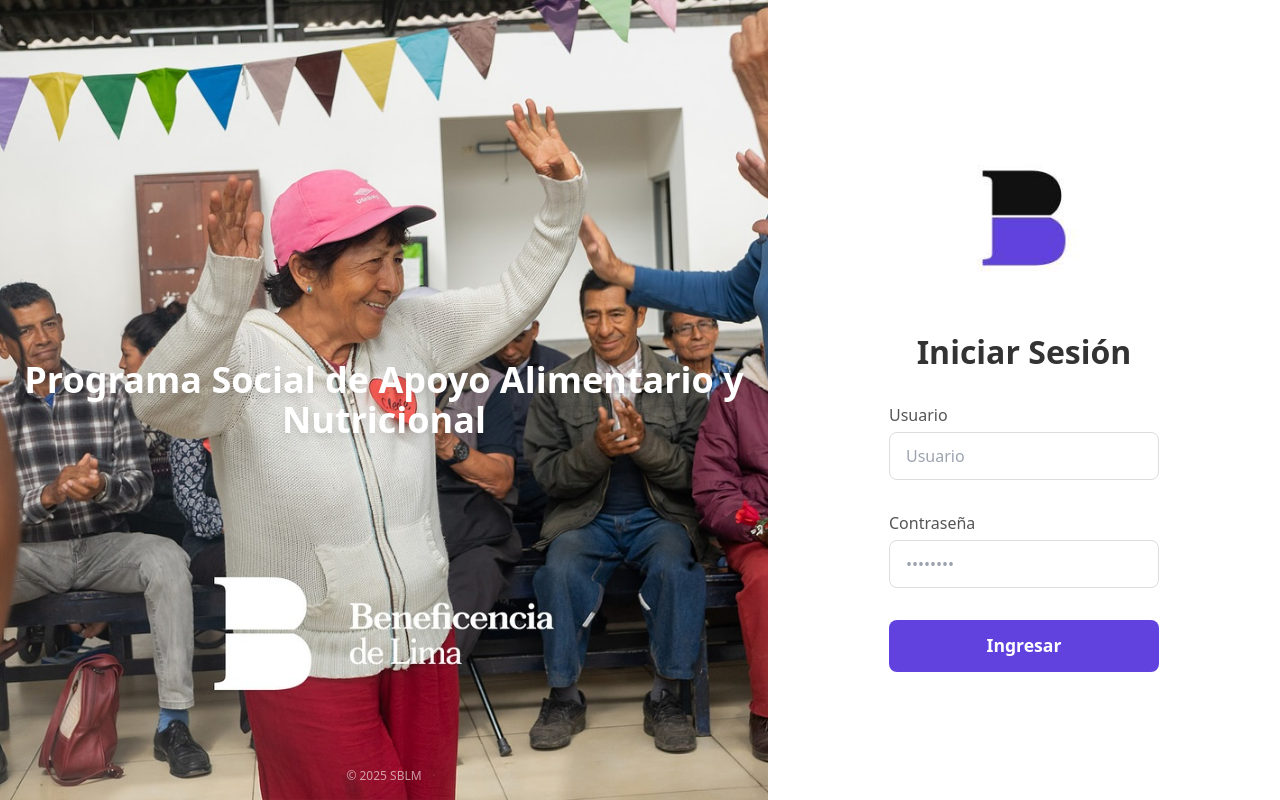
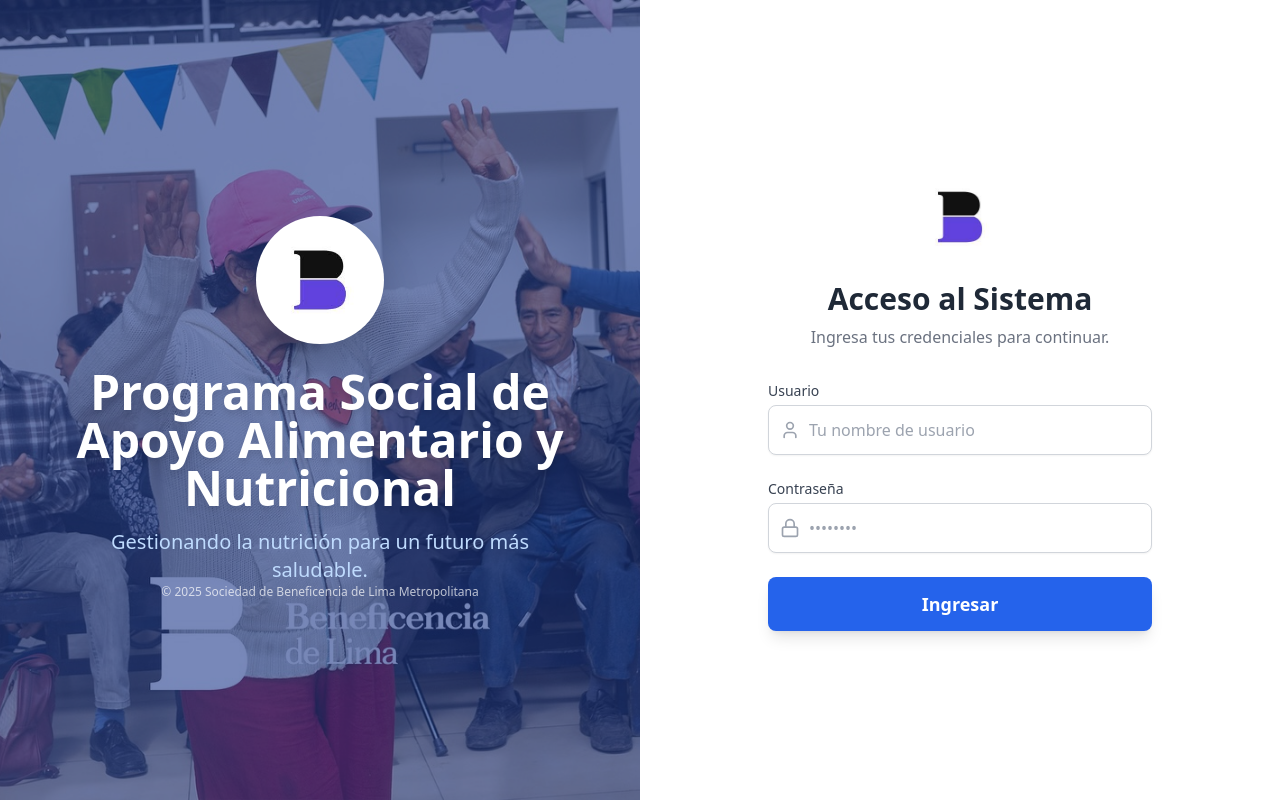
Before and after one commit to rcaichihua/nutricional-frontend, a React (Vite) app: page /login in a window 1280 px wide. Built offline with nearby package versions, Linux system fonts and the light colour scheme; no server answers.

Commit message:
Modificacion de Login y copiar recetas - beta

```diff
--- a/src/pages/Login.jsx
+++ b/src/pages/Login.jsx
@@ -1,14 +1,14 @@
 import React, { useState } from 'react';
 import { useNavigate } from 'react-router-dom';
-import { login } from '../api/auth';
-import './Login.css';
+import { login } from '../api/auth.ts';
+import { User, Lock, LoaderCircle } from 'lucide-react';
 
 const Login = () => {
   const [user, setUser] = useState('');
   const [password, setPassword] = useState('');
   const [error, setError] = useState('');
   const [loading, setLoading] = useState(false);
-  const navigate = useNavigate();
+  const navigate = useNavigate(); // Se mantiene por si se usa en otro lugar, aunque no en handleSubmit
 
   const handleSubmit = async (e) => {
     e.preventDefault();
@@ -22,8 +22,12 @@ const Login = () => {
     setLoading(true);
     try {
       await login(user, password);
-      navigate('/');
-      window.location.reload();
+
+      // --- CORRECCIÓN CLAVE AQUÍ ---
+      // Se reemplazan navigate('/') y window.location.reload() por una sola línea.
+      // Esto fuerza al navegador a ir a la página principal y recargarla desde cero,
+      // asegurando que se lea el nuevo estado de autenticación.
+      window.location.href = '/';
 
     } catch (err) {
       setError(err.message || 'Error en el inicio de sesión. Inténtalo de nuevo.');
@@ -33,49 +37,71 @@ const Login = () => {
   };
 
   return (
-    <div className="min-h-screen w-full bg-gradient-to-br from-blue-50 via-white to-green-50">
-      <div className="grid grid-cols-1 md:grid-cols-5 h-screen w-full">
-        {/* Imagen en las primeras 3/5 partes */}
-        <div
-          className="hidden md:col-span-3 md:flex flex-col items-center justify-center relative h-full"
-          style={{
-            backgroundImage: "url('/login.jpg')",
-            backgroundSize: 'cover',
-            backgroundPosition: 'center',
-          }}
-        >
-          {/* Overlay para legibilidad */}
-          {/* <div className="absolute inset-0 bg-gradient-to-br from-blue-900/60 to-green-900/40 z-0"></div> */}
-          <div className="relative z-10 flex flex-col items-center justify-center w-full h-full">
+    <div className="min-h-screen w-full bg-gray-50 font-sans">
+      <div className="grid grid-cols-1 md:grid-cols-2 h-screen w-full">
 
-            <h1 className="text-4xl font-extrabold text-white drop-shadow-lg text-center mb-">Programa Social de Apoyo Alimentario y Nutricional</h1>
-            <div className="absolute bottom-4 left-0 w-full text-center text-xs text-white opacity-60">© 2025 SBLM</div>
+        {/* --- LADO IZQUIERDO: IMAGEN Y MARCA --- */}
+        <div className="hidden md:flex flex-col items-center justify-center relative bg-cover bg-center" style={{ backgroundImage: "url('/login.jpg')" }}>
+          <div className="absolute inset-0 bg-blue-900 bg-opacity-60 z-0"></div>
+          <div className="relative z-10 flex flex-col items-center text-center p-12">
+             <img
+                src="/logo-blima.jpg"
+                alt="Logo Beneficencia Blanco"
+                className="w-32 h-32 mb-6 bg-white rounded-full p-2 shadow-2xl"
+              />
+            <h1 className="text-4xl lg:text-5xl font-extrabold text-white drop-shadow-lg leading-tight">
+              Programa Social de Apoyo Alimentario y Nutricional
+            </h1>
+            <p className="text-xl text-blue-200 mt-4 max-w-lg">
+              Gestionando la nutrición para un futuro más saludable.
+            </p>
+            <div className="absolute bottom-8 left-0 w-full text-xs text-white opacity-70">
+              © 2025 Sociedad de Beneficencia de Lima Metropolitana
             </div>
           </div>
-        {/* Formulario en las últimas 2/5 partes */}
-        <div className="md:col-span-2 col-span-1 flex items-center justify-center p-6 h-full bg-white">
-          <form className="login-form w-full max-w-xs" onSubmit={handleSubmit}>
+        </div>
+
+        {/* --- LADO DERECHO: FORMULARIO DE LOGIN --- */}
+        <div className="flex flex-col items-center justify-center p-6 sm:p-12 bg-white">
+          <div className="w-full max-w-sm">
+            <div className="text-center mb-8">
               <img
                 src="/logo-blima.jpg"
                 alt="Logo Beneficencia"
-                className="w-2/3 max-w-xs mx-auto"
+                className="w-24 h-24 mx-auto mb-4"
                 style={{ objectFit: 'contain' }}
               />
-                {/* <p className="text-lg font-semibold text-center mb-2 text-[#6142de]">Programa Social de Apoyo Alimentario y Nutricional</p> */}
-            <h2 className="login-title mb-4">Iniciar Sesión</h2>
-            <div className="input-group mb-3">
-              <label htmlFor="user">Usuario</label>
+              <h2 className="text-3xl font-bold text-gray-800">Acceso al Sistema</h2>
+              <p className="text-gray-500 mt-2">Ingresa tus credenciales para continuar.</p>
+            </div>
+
+            <form className="space-y-6" onSubmit={handleSubmit}>
+              {/* Campo de Usuario */}
+              <div>
+                <label htmlFor="user" className="block text-sm font-medium text-gray-700">Usuario</label>
+                <div className="mt-1 relative">
+                  <div className="absolute inset-y-0 left-0 pl-3 flex items-center pointer-events-none">
+                    <User className="h-5 w-5 text-gray-400" />
+                  </div>
                   <input
                     type="text"
                     id="user"
                     value={user}
                     onChange={(e) => setUser(e.target.value)}
-                placeholder="Usuario"
+                    placeholder="Tu nombre de usuario"
                     required
+                    className="w-full pl-10 pr-3 py-3 border border-gray-300 rounded-lg shadow-sm placeholder-gray-400 focus:outline-none focus:ring-2 focus:ring-blue-500 focus:border-blue-500 transition"
                   />
                 </div>
-            <div className="input-group mb-3">
-              <label htmlFor="password">Contraseña</label>
+              </div>
+
+              {/* Campo de Contraseña */}
+              <div>
+                <label htmlFor="password" className="block text-sm font-medium text-gray-700">Contraseña</label>
+                <div className="mt-1 relative">
+                  <div className="absolute inset-y-0 left-0 pl-3 flex items-center pointer-events-none">
+                    <Lock className="h-5 w-5 text-gray-400" />
+                  </div>
                   <input
                     type="password"
                     id="password"
@@ -83,13 +109,37 @@ const Login = () => {
                     onChange={(e) => setPassword(e.target.value)}
                     placeholder="••••••••"
                     required
+                    className="w-full pl-10 pr-3 py-3 border border-gray-300 rounded-lg shadow-sm placeholder-gray-400 focus:outline-none focus:ring-2 focus:ring-blue-500 focus:border-blue-500 transition"
                   />
                 </div>
-            {error && <div className="error-message mb-2">{error}</div>}
-            <button type="submit" className="login-btn w-full" disabled={loading}>
-              {loading ? 'Cargando...' : 'Ingresar'}
+              </div>
+
+              {/* Mensaje de Error */}
+              {error && (
+                <div className="bg-red-100 border-l-4 border-red-500 text-red-700 p-4 rounded-md text-sm">
+                  <p>{error}</p>
+                </div>
+              )}
+
+              {/* Botón de Ingresar */}
+              <div>
+                <button
+                  type="submit"
+                  className="w-full flex justify-center py-3 px-4 border border-transparent rounded-lg shadow-lg text-lg font-semibold text-white bg-blue-600 hover:bg-blue-700 focus:outline-none focus:ring-2 focus:ring-offset-2 focus:ring-blue-500 transition-transform transform hover:scale-105 disabled:bg-blue-300 disabled:cursor-not-allowed"
+                  disabled={loading}
+                >
+                  {loading ? (
+                    <>
+                      <LoaderCircle className="animate-spin mr-2" />
+                      Ingresando...
+                    </>
+                  ) : (
+                    'Ingresar'
+                  )}
                 </button>
+              </div>
             </form>
+          </div>
         </div>
       </div>
     </div>
--- a/src/pages/RecipeManager.jsx
+++ b/src/pages/RecipeManager.jsx
@@ -1,18 +1,16 @@
 import { useState } from "react";
-import { PlusCircle, Edit, Trash2, Eye, X, ChevronLeft, ChevronRight } from "lucide-react";
-// --- CORRECCIÓN: Se añaden las extensiones .jsx a las importaciones para asegurar la resolución de rutas ---
-import { useRecetas } from "../hooks/useRecetas.jsx";
-import RecetaFormModal from "../components/RecetaFormModal.jsx";
-import RecetaNutritionalDetail from "../components/RecetaNutritionalDetail.jsx";
+// 1. Se importa el nuevo ícono 'Copy'
+import { PlusCircle, Edit, Trash2, Eye, X, Copy, ChevronLeft, ChevronRight } from "lucide-react";
+import { useRecetas } from "../hooks/useRecetas";
+import RecetaFormModal from "../components/RecetaFormModal";
+import RecetaNutritionalDetail from "../components/RecetaNutritionalDetail";
 
 export default function RecipeManager({ onVerDetalle }) {
   const {
     recetasConInsumos,
     loadingRecetasConInsumos: loading,
-    refetchRecetasConInsumos: refetch,
     saveReceta,
     deleteReceta,
-    // Se obtienen los estados y funciones de paginación del hook
     page,
     totalPages,
     goToNextPage,
@@ -33,12 +31,28 @@ export default function RecipeManager({ onVerDetalle }) {
     setSelectedReceta(null);
   };
 
+  // --- 2. NUEVA FUNCIÓN PARA MANEJAR LA COPIA DE RECETAS ---
+  const handleCopy = (recetaToCopy) => {
+    // Se crea una copia profunda del objeto para no modificar el original
+    const copiedReceta = JSON.parse(JSON.stringify(recetaToCopy));
+
+    // Se elimina el ID para que sea tratada como una nueva receta
+    delete copiedReceta.recetaId;
+
+    // Se modifica el nombre para indicar que es una copia
+    copiedReceta.nombre = `${copiedReceta.nombre} - Copia`;
+
+    // Se abre el modal con los datos de la receta copiada
+    openModal(copiedReceta);
+  };
+
   const handleSaveReceta = async (recetaData) => {
     try {
       const ok = await saveReceta(recetaData, closeModal);
       if (ok) {
         alert(
-          selectedReceta
+          // Se ajusta el mensaje para diferenciar entre crear, editar y copiar
+          recetaData.recetaId
             ? "Receta actualizada exitosamente"
             : "Receta creada exitosamente"
         );
@@ -50,11 +64,11 @@ export default function RecipeManager({ onVerDetalle }) {
   };
 
   const handleDelete = async (id) => {
-    if (window.confirm("¿Eliminar receta?")) {
+    if (window.confirm("¿Estás seguro de que deseas eliminar esta receta?")) {
       try {
-        await deleteReceta(id, refetch);
+        await deleteReceta(id);
       } catch (error) {
-        alert("Error al eliminar la receta", error);
+        alert("Error al eliminar la receta: " + error.message);
       }
     }
   };
@@ -76,7 +90,7 @@ export default function RecipeManager({ onVerDetalle }) {
 
       {loading ? (
         <div className="flex justify-center items-center min-h-[400px]">
-            <p className="text-gray-500">Cargando recetas...</p>
+          <p className="text-gray-500">Cargando recetas...</p>
         </div>
       ) : (
         <>
@@ -91,7 +105,7 @@ export default function RecipeManager({ onVerDetalle }) {
                     {receta.nombre}
                   </h3>
                   <ul className="list-disc list-inside text-sm text-gray-600 my-2 pl-2">
-                    {receta.insumos.map((insumo, i) => (
+                    {(receta.insumos || []).map((insumo, i) => (
                       <li key={i}>
                         {insumo.nombreInsumo} ({insumo.cantidadEnReceta ?? insumo.cantidad} {insumo.unidadMedida ?? insumo.unidad})
                       </li>
@@ -105,6 +119,14 @@ export default function RecipeManager({ onVerDetalle }) {
                     title="Ver detalle"
                   >
                     <Eye size={18} />
+                  </button>
+                  {/* --- 3. NUEVO BOTÓN DE COPIAR --- */}
+                  <button
+                    className="p-2 text-yellow-600 hover:bg-yellow-100 rounded-full"
+                    onClick={() => handleCopy(receta)}
+                    title="Copiar Receta"
+                  >
+                    <Copy size={18} />
                   </button>
                   <button
                     className="p-2 text-blue-600 hover:bg-blue-100 rounded-full"
```
Also changed, not shown: src/api/auth.ts (+7 -5 lines). Lines whose indentation alone changed are shown as unchanged.
